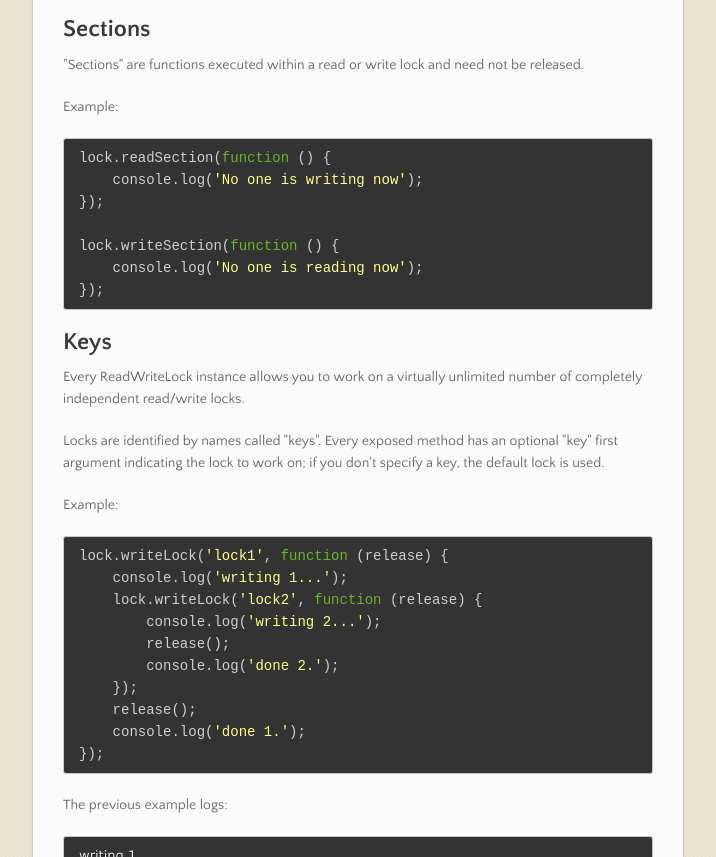
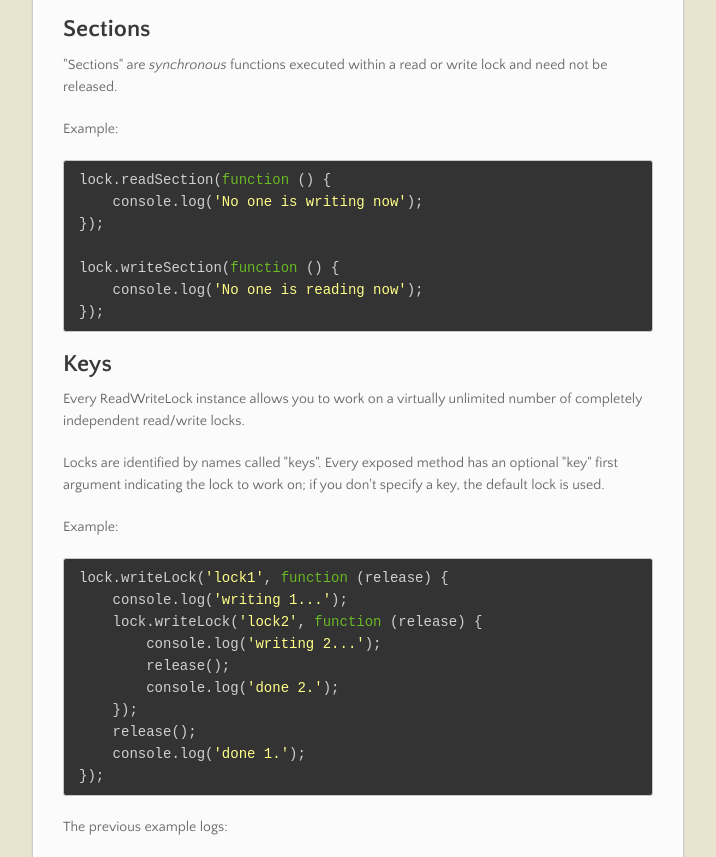
Before and after one commit to 71104/rwlock, a plain HTML site: page index.html in a window 1280 px wide. Shown: the part 2154-3011 px from the top of the page, without its empty margins (283-999 px from the left). Drawn offline with nearby package versions, Linux system fonts and the light colour scheme.

```diff
--- a/index.html
+++ b/index.html
@@ -139,8 +139,7 @@
 <h2>
 <a name="sections" class="anchor" href="#sections"><span class="octicon octicon-link"></span></a>Sections</h2>
 
-<p>"Sections" are functions executed within a read or write lock and need not be
-released.</p>
+<p>"Sections" are <em>synchronous</em> functions executed within a read or write lock and need not be released.</p>
 
 <p>Example:</p>
 
```
Also changed, not shown: params.json (+1 -1 lines).
